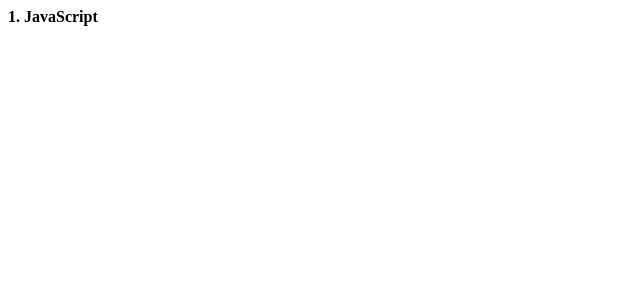
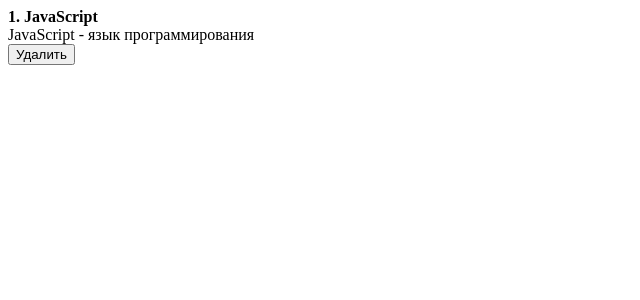
Before and after one commit to DmitryVelichko/react-base, a React (Create React App) app: page / in a window 1280 px wide. Shown: the top 300 px of the page, without its empty margins (0-640 px from the left). Built offline with nearby package versions, Linux system fonts and the light colour scheme.

Commit message:
new commit

```diff
--- a/src/App.js
+++ b/src/App.js
@@ -8,6 +8,12 @@
       <div className="post">
         <div className="post__content">
           <strong>1. JavaScript</strong>
+          <div>
+            JavaScript - язык программирования
+          </div>
+        </div>
+        <div className="post__btns">
+          <button>Удалить</button>
         </div>
       </div>
     </div>
--- /dev/null
+++ b/src/styles/App.css
@@ -0,0 +1,5 @@
+* {
+    margin: 0;
+    padding: 0;
+    box-sizing: border-box;
+}
```
